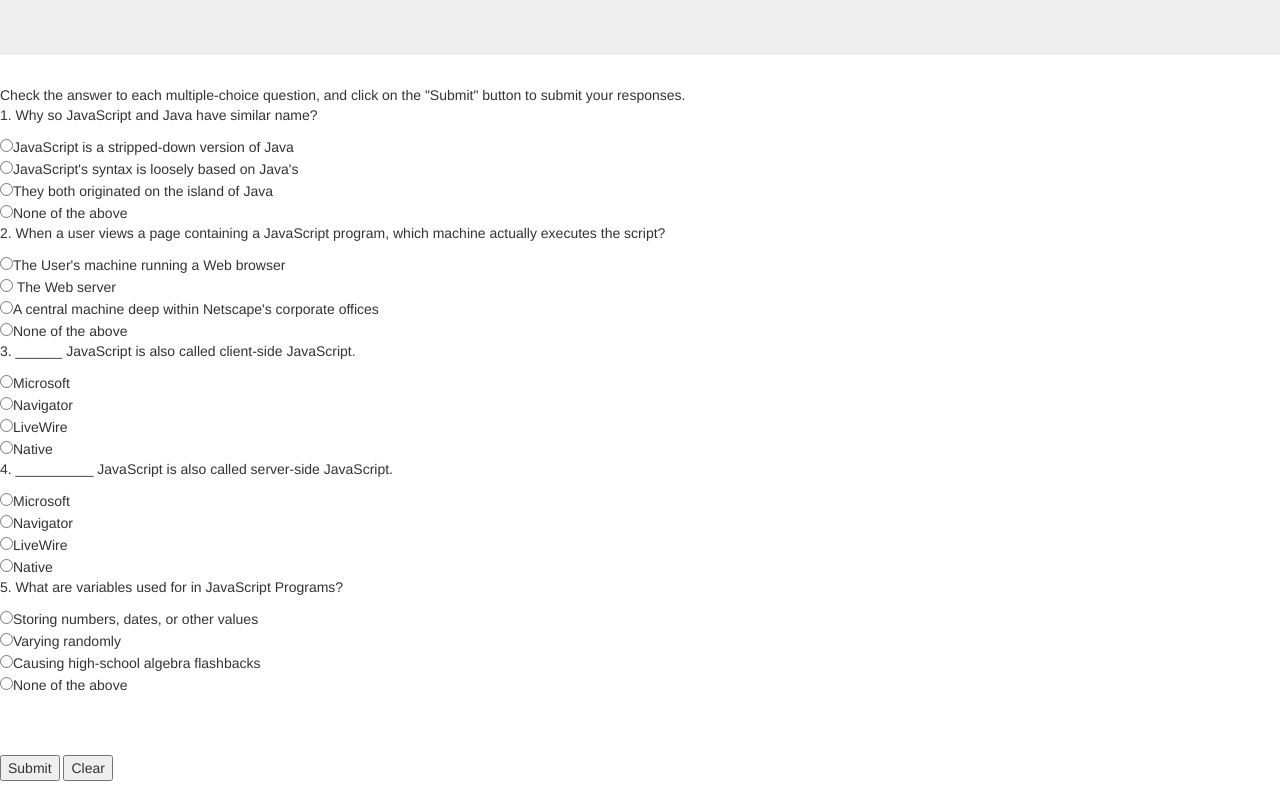
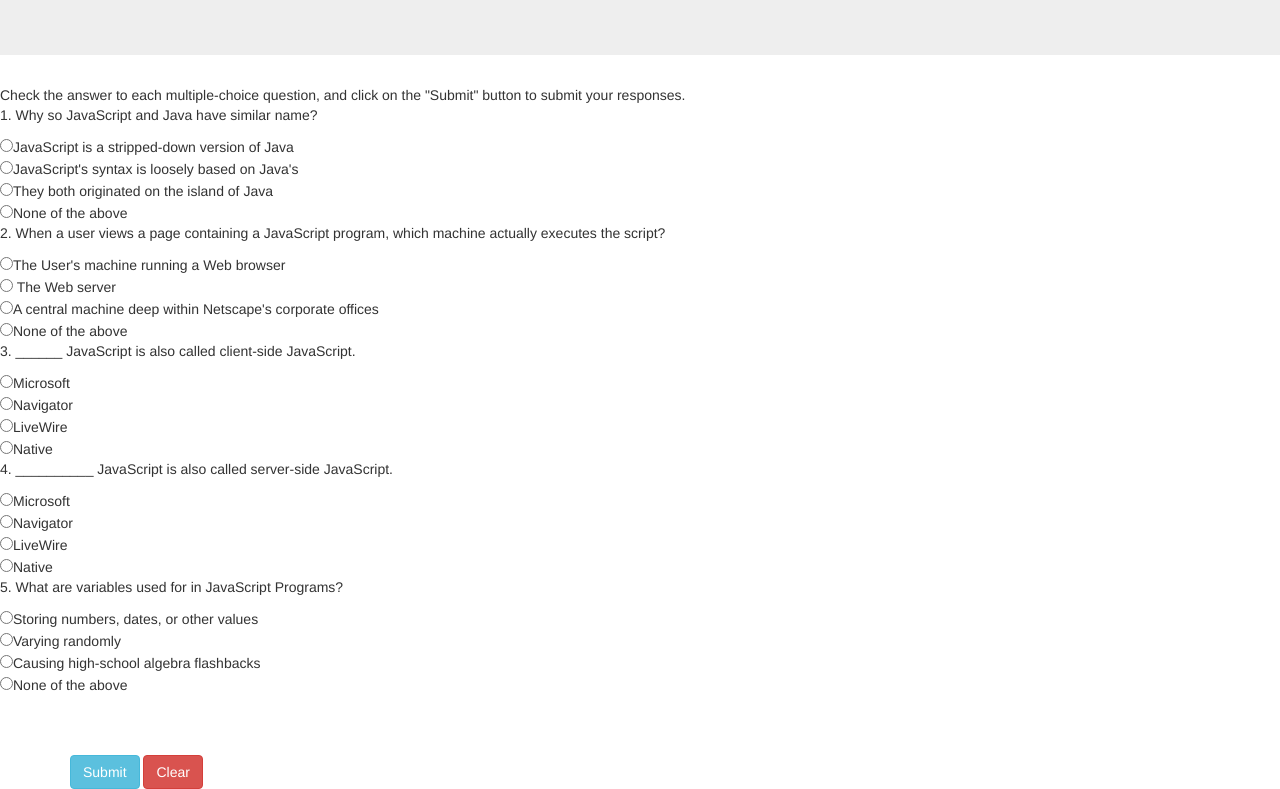
Before and after one commit to Kkituni/Quiz-Board, a plain HTML site: page index.html in a window 1280 px wide. Shown: the part 104-893 px from the top of the page. Drawn offline with nearby package versions, Linux system fonts and the light colour scheme; files that its build step writes are made by us from their sources.

Commit message:
Added colors to the buttons

```diff
--- a/index.html
+++ b/index.html
@@ -57,8 +57,13 @@
      <br>
 
 
-     <input type="Submit" value="Submit">
-     <input type="button"  value="Clear" onclick="clearInputs()" />
+     <div class="container">
+
+     <input type="Submit" value="Submit" button type="button" class="btn btn-info"></button>
+
+     <input type="button"  value="Clear" onclick="clearInputs()" button type="button" class="btn btn-danger"></button />
+     </div>
+
 
      </form>
      </div>
```
